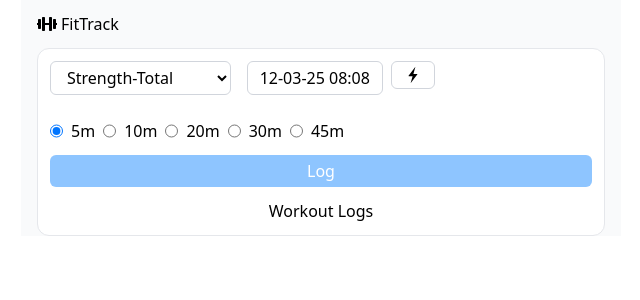
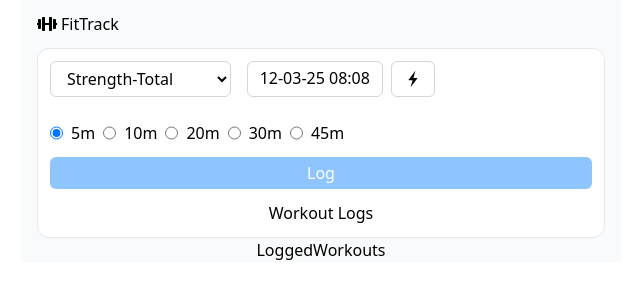
Before and after one commit to sachinkmohan/workout-tracker, a React (Vite) app: page / in a window 1280 px wide. Shown: the top 300 px of the page, without its empty margins (319-959 px from the left). Built offline with nearby package versions, Linux system fonts and the light colour scheme.

Commit message:
Add LogWorkout and LoggedWorkouts components; update App to include them

```diff
--- a/src/App.tsx
+++ b/src/App.tsx
@@ -1,13 +1,15 @@
 import "./App.css";
 
-import HomeScreen from "./components/HomeScreen";
+import LogWorkout from "./components/LogWorkout";
+import LoggedWorkouts from "./components/LoggedWorkouts";
 import AppHeader from "./components/AppHeader";
 
 function App() {
   return (
     <div>
       <AppHeader />
-      <HomeScreen />
+      <LogWorkout />
+      <LoggedWorkouts />
     </div>
   );
 }
--- a/src/components/HomeScreen.tsx
+++ b/src/components/LogWorkout.tsx
@@ -49,7 +49,7 @@ const HomeScreen = () => {
   };
 
   return (
-    <div className="md:max-w-[600px] p-3 border border-gray-200 rounded-xl mx-auto bg-white">
+    <div className="md:max-w-[600px] p-3  border border-gray-200 rounded-xl mx-auto bg-white">
       <div className="flex flex-col">
         <div className="mb-3 md:flex md:justify-items-start md:gap-4 ">
           <select
@@ -68,7 +68,7 @@ const HomeScreen = () => {
             <div className="relative flex-1 md:flex-none">
               <button
                 onClick={handleClickCalender}
-                className="w-full md:w-auto flex justify-center border border-gray-300 rounded-md px-3 py-1 "
+                className="w-full md:w-auto h-9 flex justify-center border border-gray-300 rounded-md px-3 py-1 "
               >
                 {selectedDate
                   ? format(selectedDate, "dd-MM-yy hh:mm")
@@ -87,7 +87,7 @@ const HomeScreen = () => {
               )}
             </div>
             <div className="flex-1 md:flex-none">
-              <button className="w-full md:w-auto border border-gray-300 rounded-md px-3  py-1 flex justify-center">
+              <button className="w-full md:w-auto h-9 border border-gray-300 rounded-md px-3 py-1 flex justify-center items-center">
                 <IoIosFlash className="text-lg" />
               </button>
             </div>
--- /dev/null
+++ b/src/components/LoggedWorkouts.tsx
@@ -0,0 +1,5 @@
+const LoggedWorkouts = () => {
+  return <div>LoggedWorkouts</div>;
+};
+
+export default LoggedWorkouts;
```
